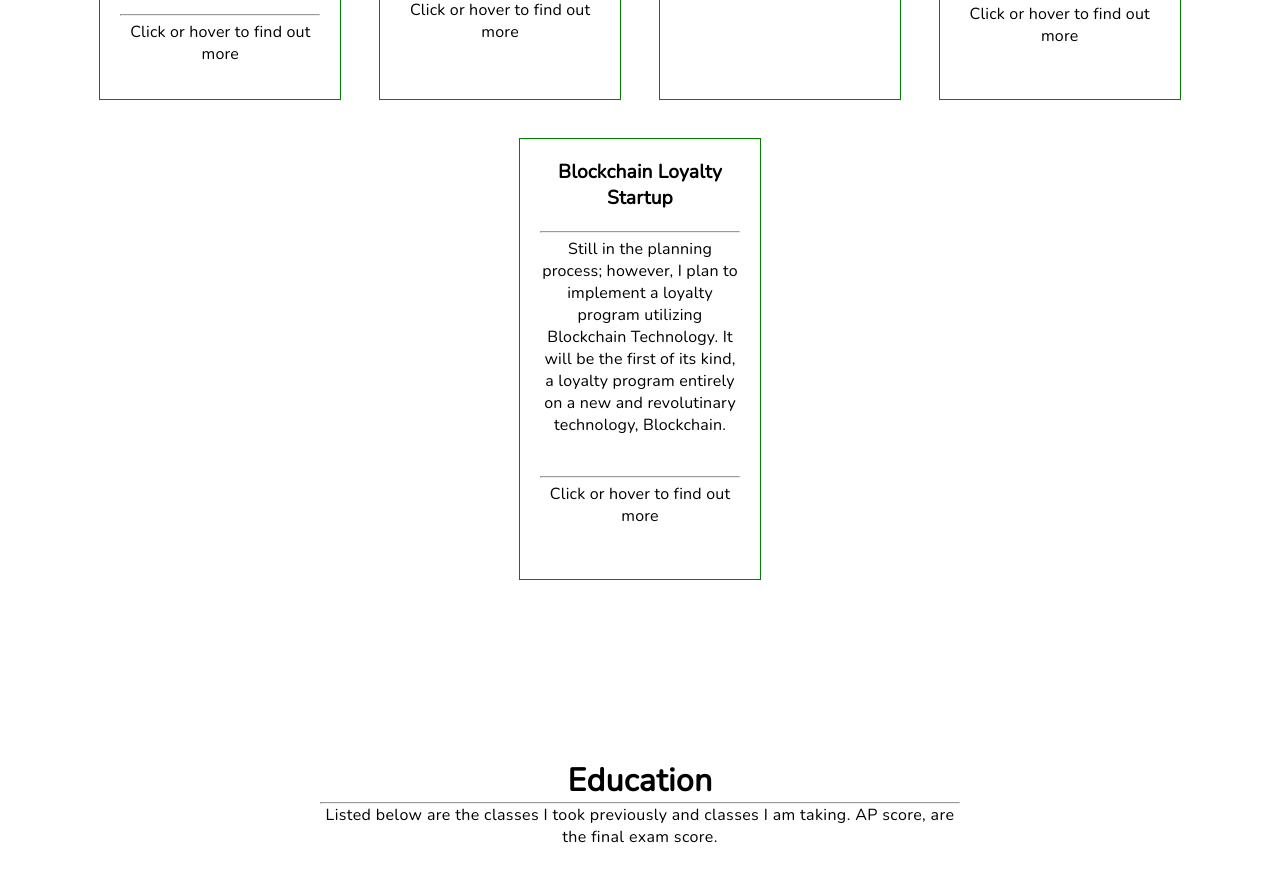
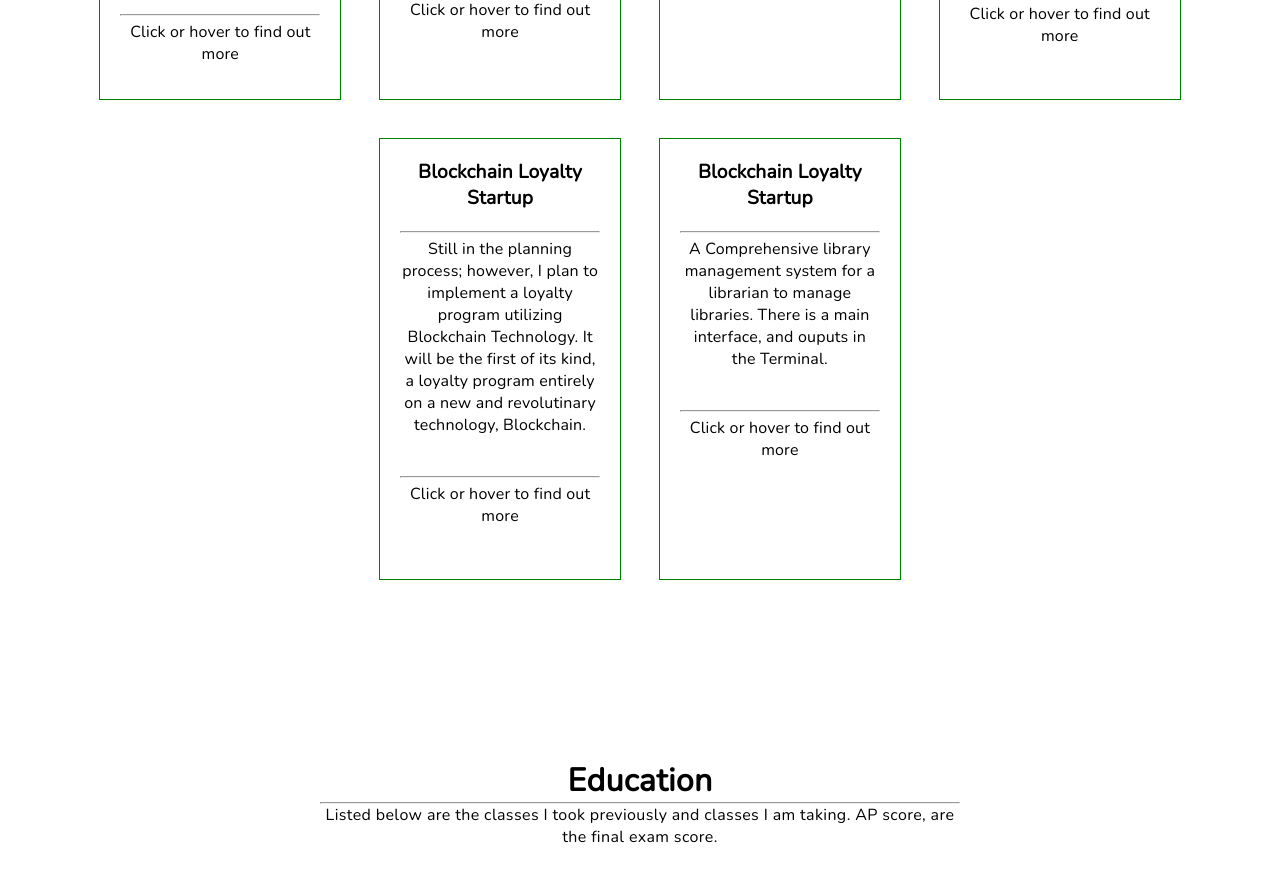
Before and after one commit to noobylub/personal-website, a React (Create React App) app: page / in a window 1280 px wide. Shown: the part 2340-3216 px from the top of the page. Built offline with nearby package versions, Linux system fonts and the light colour scheme.

Commit message:
new intro to python project added.

```diff
--- a/src/Components/currentProject.js
+++ b/src/Components/currentProject.js
@@ -160,6 +160,7 @@ function CurrentProject() {
           )}
         </div>
 
+
         <div
           className="one"
           onMouseEnter={() => {
@@ -196,6 +197,48 @@ function CurrentProject() {
             </div>
           )}
         </div>
+
+        <div
+          className="one"
+          onMouseEnter={() => {
+            setHover("sixth");
+          }}
+          onMouseLeave={onLeave}
+        >
+          {hover === "sixth" ? (
+            <div>
+              <h4>Blockchain Loyalty Startup </h4>
+              <hr />
+              <div className="links">
+                <a href="https://github.com/noobylub/python-intro-project">
+                  <p>Github</p>
+                </a>
+
+                <hr />
+              </div>
+            </div>
+          ) : (
+            <div>
+              <h4>Blockchain Loyalty Startup </h4>
+              <hr />
+              <p>
+                A Comprehensive library management system for a librarian to manage libraries. There is a main interface, and
+                ouputs in the Terminal.
+              </p>
+              <div className="more-info">
+                <hr />
+                <p>Click or hover to find out more</p>
+              </div>
+            </div>
+          )}
+        </div>
+
+
+
+
+
+
+
       </div>
     </div>
   );
```
